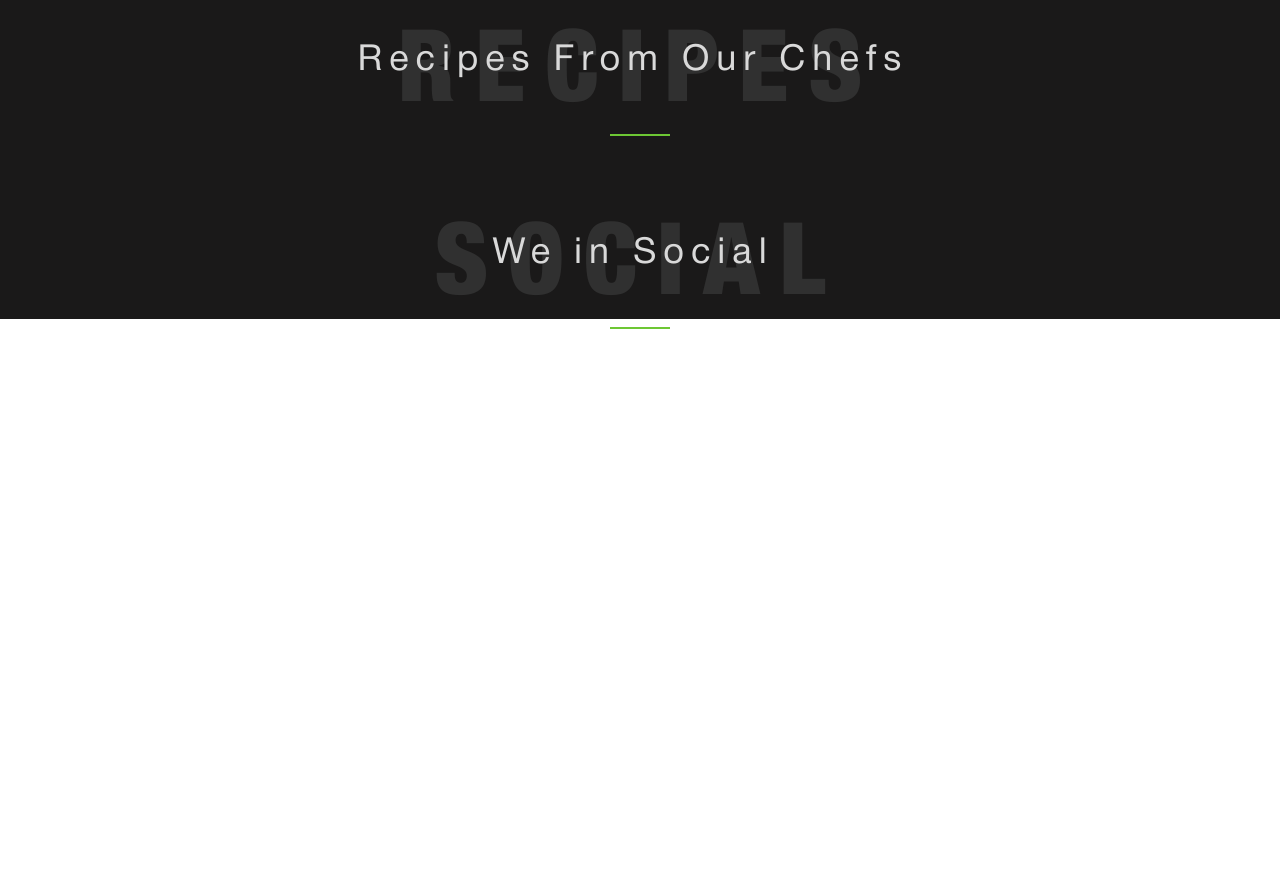
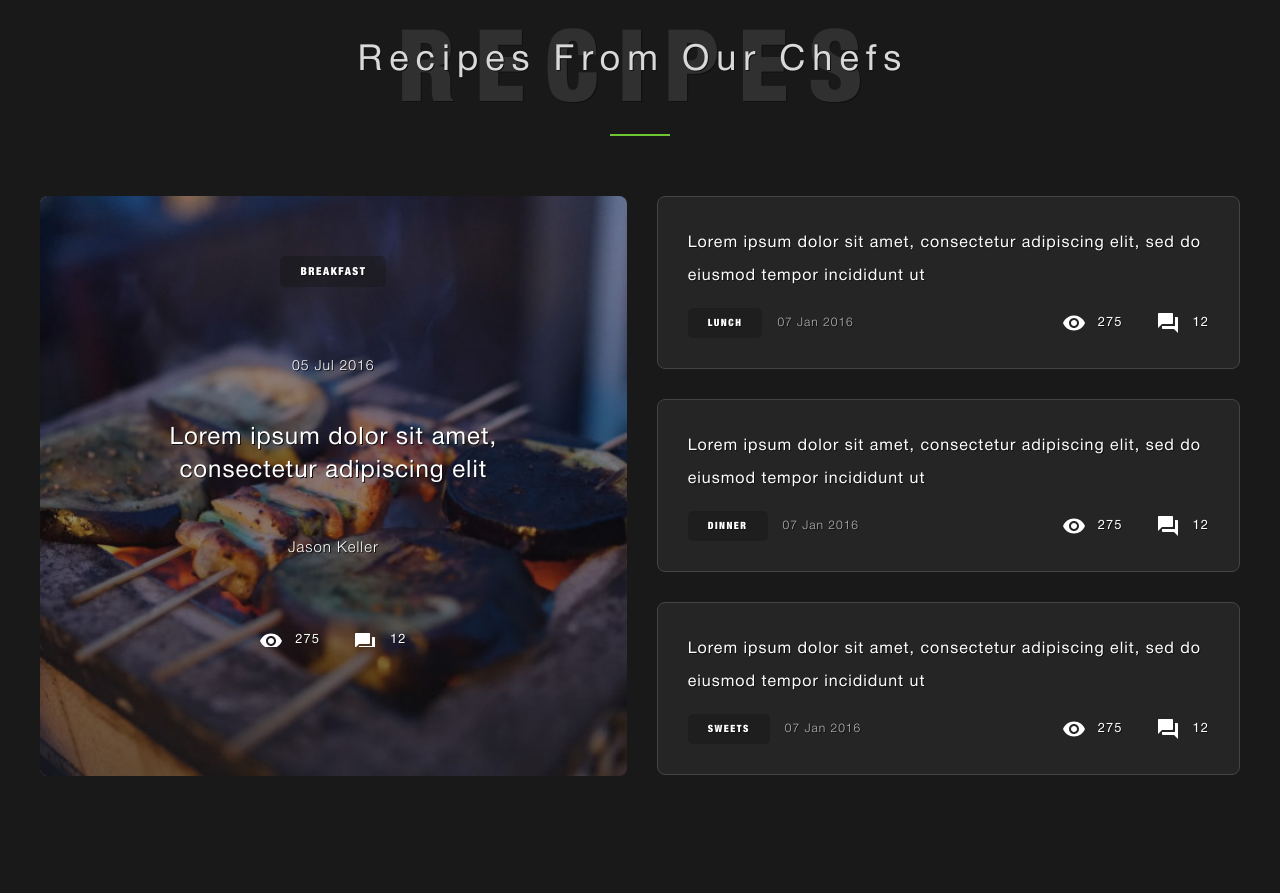
Before and after one commit to vmnekrasovv/healthy, a plain HTML site: page app/index.html in a window 1280 px wide. Shown: the part 4000-4893 px from the top of the page. Before the commit the page ends 4329 px from the top, so only its background shows below. Drawn offline with Linux system fonts and the light colour scheme.

Commit message:
Разметка и стили для секции recipes

```diff
--- a/app/index.html
+++ b/app/index.html
@@ -480,7 +480,105 @@
 						<span class="section__sub-title">Recipes From Our Chefs</span>
 					</h1>
 
-					<!-- ... -->
+					<div class="recipes__container">
+
+						<div class="recipes__left">
+
+							<span class="recipes__tag">breakfast</span>
+
+							<span class="recipes__date">05 Jul 2016</span>
+
+							<h3 class="recipes__title">
+								Lorem ipsum dolor sit amet, <br> consectetur adipiscing elit
+							</h3>
+
+							<span class="recipes__author">Jason Keller</span>
+
+							<div class="recipes__meta">
+								<div class="recipes__views">
+									<span>275</span>
+								</div>
+								<div class="recipes__comments">
+									<span>12</span>
+								</div>
+							</div>
+
+						</div> <!-- /recipes__left -->
+
+						<div class="recipes__right">
+
+							<div class="recipes__list">
+
+								<div class="recipes__item">
+
+									<h3 class="recipes__title title-small">
+										Lorem ipsum dolor sit amet, consectetur adipiscing elit, sed do eiusmod tempor incididunt ut
+									</h3>
+
+									<div class="recipes__tag-date">
+										<span class="recipes__tag">lunch</span>
+										<span class="recipes__date date-small">
+											07 Jan 2016
+										</span>
+									</div>
+
+									<div class="recipes__meta meta-small">
+										<span class="recipes__views">275</span>
+										<span class="recipes__comments">12</span>
+									</div>
+
+								</div> <!-- /recipes__item -->
+
+						<!-- /// -->
+
+								<div class="recipes__item">
+
+									<h3 class="recipes__title title-small">
+										Lorem ipsum dolor sit amet, consectetur adipiscing elit, sed do eiusmod tempor incididunt ut
+									</h3>
+
+									<div class="recipes__tag-date">
+										<span class="recipes__tag">dinner</span>
+										<span class="recipes__date date-small">
+											07 Jan 2016
+										</span>
+									</div>
+
+									<div class="recipes__meta meta-small">
+										<span class="recipes__views">275</span>
+										<span class="recipes__comments">12</span>
+									</div>
+
+								</div> <!-- /recipes__item -->
+
+						<!-- /// -->
+
+								<div class="recipes__item">
+
+									<h3 class="recipes__title title-small">
+										Lorem ipsum dolor sit amet, consectetur adipiscing elit, sed do eiusmod tempor incididunt ut
+									</h3>
+
+									<div class="recipes__tag-date">
+										<span class="recipes__tag">sweets</span>
+										<span class="recipes__date date-small">
+											07 Jan 2016
+										</span>
+									</div>
+
+									<div class="recipes__meta meta-small">
+										<span class="recipes__views">275</span>
+										<span class="recipes__comments">12</span>
+									</div>
+
+								</div> <!-- /recipes__item -->
+
+
+							</div> <!-- /recipes__list -->
+
+						</div> <!-- /recipes__right -->
+
+					</div> <!-- /recipes__container -->
 
 				</div> <!-- /container -->
 
--- a/app/scss/app.scss
+++ b/app/scss/app.scss
@@ -40,6 +40,8 @@ $color_green: #6dc734;
 	font-family: 'Roman';
 	color: #fff;
 	background-color: #1a1919;
+	letter-spacing: 1px;
+	text-shadow: 1px 1px #111;
 }
 
 .container {
--- a/app/scss/header/_header.scss
+++ b/app/scss/header/_header.scss
@@ -61,6 +61,7 @@
 		color: #1a1a1a;
 		text-decoration: none;
 		letter-spacing: 2px;
+		text-shadow: 0 0 transparent;
 
 		transition: .33s;
 
--- a/app/scss/sections/_dishes.scss
+++ b/app/scss/sections/_dishes.scss
@@ -111,6 +111,7 @@
 			letter-spacing: 1.3px;
 			font-weight: 700;
 			border: 1px solid #286203;
+			text-shadow: 0 0 transparent;
 
 			&:hover {
 				box-shadow: 0 0 3px 0 #c0e300;
--- /dev/null
+++ b/app/scss/sections/_recipes.scss
@@ -0,0 +1,152 @@
+.recipes {
+
+	margin-bottom: 120px;
+
+	&__container {
+		display: flex;
+		gap: 30px;
+	}
+
+	&__left, &__right {
+		width: 50%;
+	}
+
+	&__left {
+		padding: 60px;
+		text-align: center;
+		border-radius: 8px;
+		height: 580px;
+		background: url('../images/dest/recipes/1.jpg') no-repeat;
+		background-size: cover;
+	}
+
+	&__tag {
+		display: inline-block;
+		font-family: 'BlackCondensed';
+		font-size: 11px;
+		text-align: center;
+		padding: 8px 20px 10px;
+		color: #fff;
+		background-color: rgba(22,22,22,.4);
+		border-radius: 5px;
+		text-transform: uppercase;
+		letter-spacing: 1.5px;
+		margin-bottom: 65px;
+	}
+
+	&__date {
+		display: block;
+		margin-bottom: 40px;
+		font-weight: 300;
+		font-size: 14px;
+		line-height: 30px;
+	}
+
+	&__title {
+		font-weight: 400;
+		font-size: 24px;
+		line-height: 33px;
+		letter-spacing: 1px;
+		margin-bottom: 45px;
+
+	}
+
+	&__author {
+		display: block;
+		font-weight: 300;
+		font-size: 15px;
+		letter-spacing: 1px;
+		line-height: 30px;
+		margin-bottom: 70px;
+	}
+
+	&__meta {
+		display: flex;
+		gap: 35px;
+		justify-content: center;
+		font-size: 13px;
+		font-weight: 400;
+	}
+
+	&__views {
+		display: flex;
+		gap: 10px;
+		padding-top: 1px;
+		padding-left: 35px;
+		background: url('../images/dest/icons/views.svg') no-repeat;
+	}
+
+	&__comments {
+		display: flex;
+		gap: 10px;
+		padding-top: 1px;
+		padding-left: 35px;
+		background: url('../images/dest/icons/comments.svg') no-repeat;
+	}
+
+
+	&__list {
+		display: flex;
+		flex-direction: column;
+		gap: 30px;
+	}
+
+	&__item {
+		display: flex;
+   		flex-wrap: wrap;
+    	justify-content: space-between;
+		padding: 30px;
+		border-radius: 8px;
+		background-color: #252525;
+		border: 1px solid #444;
+		cursor: pointer;
+		transition: .33s;
+
+		&:hover {
+			border: 1px solid $color_green_l;
+
+			.recipes__tag {
+				color: $color_green_l;
+			}
+		}
+	}
+
+	&__title {
+		&.title-small {
+			width: 100%;
+			margin-left: 0;
+			font-size: 16px;
+			margin-bottom: 15px;
+		}
+	}
+
+	&__date {
+		&.date-small {
+			font-size: 12px;
+			color: #B3B3B3;
+		}
+	}
+
+	&__tag-date {
+
+		display: flex;
+		gap: 15px;
+
+		.recipes__tag {
+			font-size: 10px;
+		}
+
+		.recipes__tag, .recipes__date {
+			margin-bottom: 0;
+		}
+	}
+
+	&__meta {
+		&.meta-small {
+			.recipes__views, .recipes__comments {
+				align-items: center;
+				background-position: left center;
+			}
+		}
+	}
+}
--- a/app/scss/sections/_sections.scss
+++ b/app/scss/sections/_sections.scss
@@ -63,3 +63,4 @@
 @import 'work';
 @import 'dishes';
 @import 'chefs';
+@import 'recipes';
```
Also changed, not shown: app/css/app.min.css, app/images/dest/icons/comments.svg (added), app/images/dest/icons/views.svg (added), app/images/dest/recipes/1.jpg (added).
